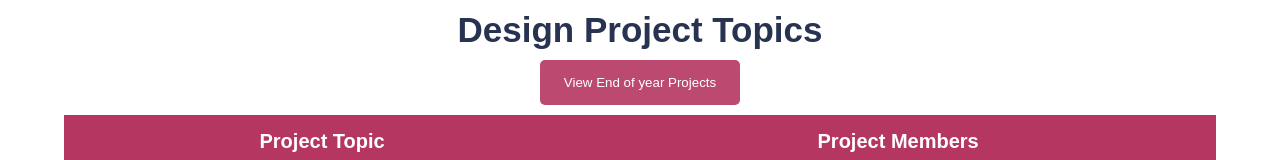
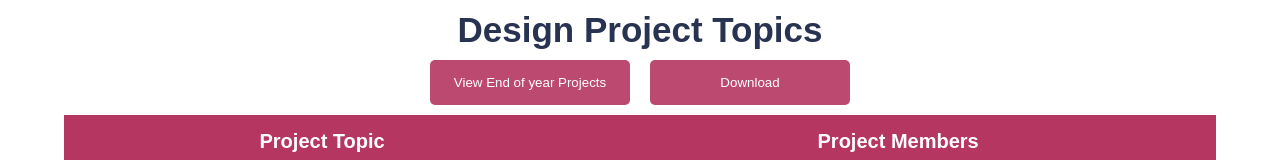
Before and after one commit to Fuangi/projects, a React (Create React App) app: page /show-projects/design in a window 1280 px wide. Shown: the top 160 px of the page. Built offline with nearby package versions, Linux system fonts and the light colour scheme; no server answers.

Commit message:
Added a download button on the project pages

```diff
--- a/src/components/ShowDesignProjects.jsx
+++ b/src/components/ShowDesignProjects.jsx
@@ -21,7 +21,8 @@ function ShowDesignProjects() {
   return (
     <div className="projects">
       <h1>Design Project Topics</h1>
-      <button className="view-page">
+      <div className="sort">
+        <button className="view-page onDownload">
           <Link
             to="/show-projects/eoy"
             style={{ textDecoration: "none", color: "white" }}
@@ -29,6 +30,13 @@ function ShowDesignProjects() {
             View End of year Projects
           </Link>
         </button>
+        <button
+          onClick={() => window.print()}
+          className=" view-page onDownload"
+        >
+          Download
+        </button>
+      </div>
       <table className="project-table">
         <thead>
           <tr>
--- a/src/components/ShowEoyProjects.jsx
+++ b/src/components/ShowEoyProjects.jsx
@@ -35,20 +35,25 @@ function ShowEoyProjects() {
     <div className="projects eoy">
       <h1>End of Year Project Topics</h1>
       <div className="sort">
-        <button onClick={() => handleSort("level")}>Sort By Level</button>
-        <button onClick={() => handleSort("specialty")}>
+        <button onClick={() => handleSort("level")} className="onDownload">
+          Sort By Level
+        </button>
+        <button onClick={() => handleSort("specialty")} className="onDownload">
           Sort By Specialty
         </button>
-        <button onClick={() => handleSort("supervisor")}>
+        <button onClick={() => handleSort("supervisor")} className="onDownload">
           Sort By Supervisor
         </button>
-        <button>
+        <button className="onDownload">
           <Link
             to="/show-projects/design"
             style={{ textDecoration: "none", color: "white" }}
           >
             View Design Projects
           </Link>
+        </button>
+        <button onClick={() => window.print()} className="onDownload">
+          Download
         </button>
       </div>
       <table className="project-table">
--- /dev/null
+++ b/src/styles/_download.scss
@@ -0,0 +1,5 @@
+@media print {
+  .onDownload {
+    display: none;
+  }
+}
--- a/src/styles/_show_eoy.scss
+++ b/src/styles/_show_eoy.scss
@@ -27,3 +27,8 @@
     }
   }
 }
+
+.sort {
+  display: flex;
+  gap: 20px;
+}
--- a/src/styles/main.scss
+++ b/src/styles/main.scss
@@ -1,3 +1,4 @@
 @forward "./show_design";
 @forward "./forms";
 @forward "./show_eoy";
+@forward "./download";
```
Lines whose indentation alone changed are shown as unchanged.
